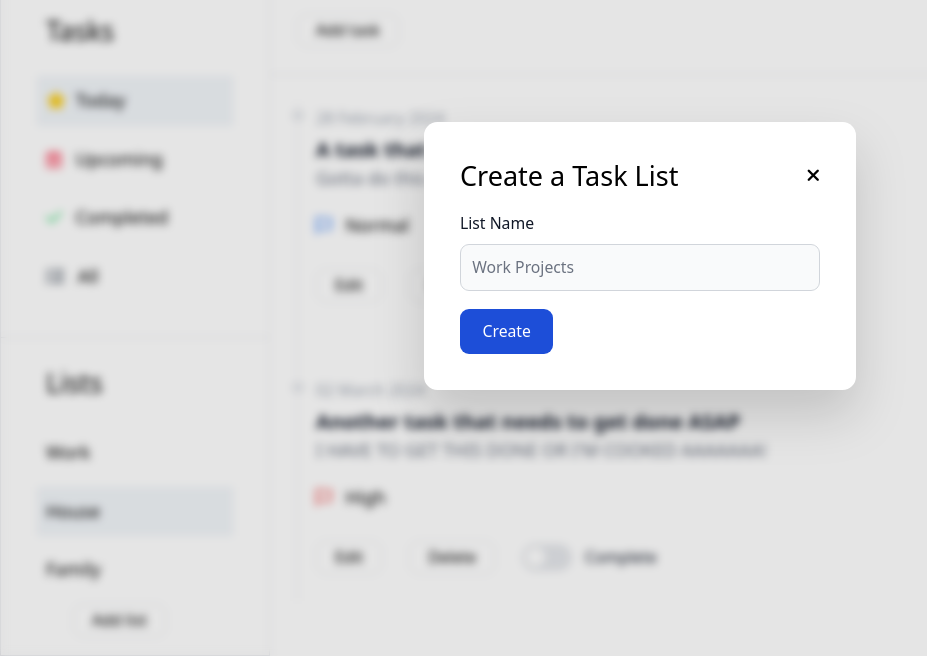
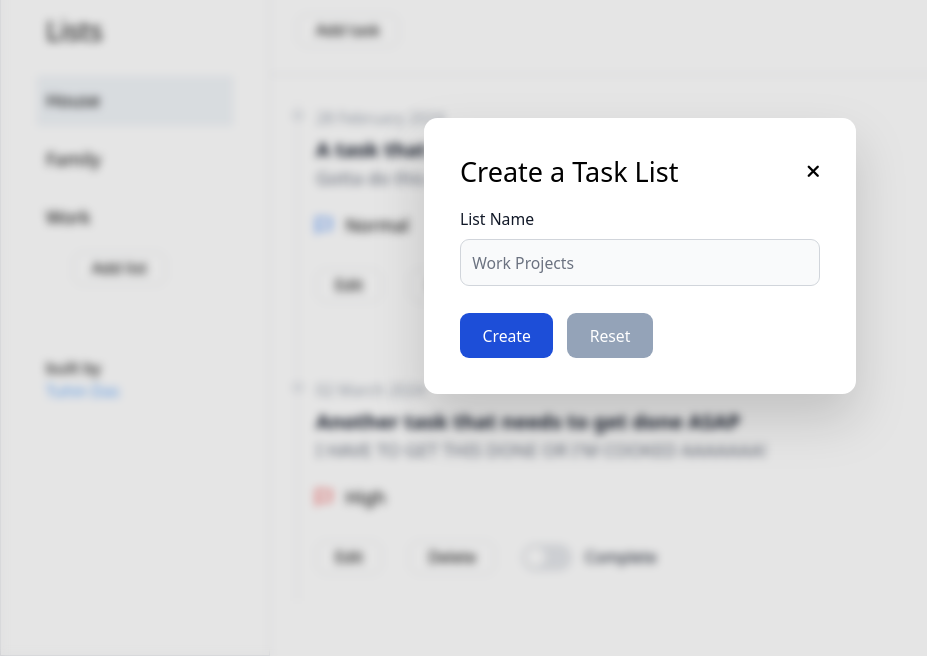
Before and after one commit to tuhindas56/top-todo-list, a website built with Vite: page index.html in a window 1280 px wide. Both pictures are taken after a click on the button "Add list". Shown: the part 144-800 px from the top of the page, without its empty margins (0-927 px from the left). Built offline with nearby package versions, Linux system fonts and the light colour scheme.

Commit message:
refactor: Temporarily remove tasks section

```diff
--- a/index.html
+++ b/index.html
@@ -25,7 +25,7 @@
       </div>
 
       <div class="flex flex-row-reverse flex-wrap justify-around md:block">
-        <ul id="task_categories" class="px-8 py-6 md:border-b">
+        <!-- <ul id="task_categories" class="px-8 py-6 md:border-b">
           <p class="mb-6 px-2 text-2xl">Tasks</p>
 
           <li class="mb-2 bg-slate-100">
@@ -68,21 +68,21 @@
               All
             </button>
           </li>
-        </ul>
+        </ul> -->
 
         <div class="px-8 py-6">
           <ul id="lists">
             <p class="mb-6 px-2 text-2xl">Lists</p>
-            <li class="mb-2 hover:bg-slate-100">
-              <button id="btn_work" class="w-full p-2 text-left">Work</button>
-            </li>
+
             <li class="mb-2 bg-slate-100 hover:bg-slate-100">
-              <button id="btn_hobbies" class="w-full p-2 text-left">House</button>
+              <button id="btn_house" class="w-full p-2 text-left">House</button>
             </li>
             <li class="mb-2 hover:bg-slate-100">
               <button id="btn_family" class="w-full p-2 text-left">Family</button>
             </li>
-            <li></li>
+            <li class="mb-2 hover:bg-slate-100">
+              <button id="btn_work" class="w-full p-2 text-left">Work</button>
+            </li>
           </ul>
           <button
             id="btn_add_list"
@@ -257,10 +257,16 @@
           List name must be between 4 and 20 characters long
         </p>
         <button
-          class="w-full rounded-lg bg-blue-700 px-5 py-2.5 text-center text-sm font-medium text-white hover:bg-blue-800 focus:outline-none focus:ring-4 focus:ring-blue-300 sm:w-auto"
+          class="mr-2 mt-2 w-full rounded-lg bg-blue-700 px-5 py-2.5 text-center text-sm font-medium text-white transition hover:bg-blue-800 focus:outline-none focus:ring-4 focus:ring-blue-300 sm:w-auto"
           id="btn_create_list"
         >
           Create
+        </button>
+        <button
+          class="w-full rounded-lg bg-slate-400 px-5 py-2.5 text-center text-sm font-medium text-white transition hover:bg-slate-500 focus:outline-none focus:ring-4 focus:ring-slate-300 sm:w-auto"
+          type="reset"
+        >
+          Reset
         </button>
       </form>
     </dialog>
```
